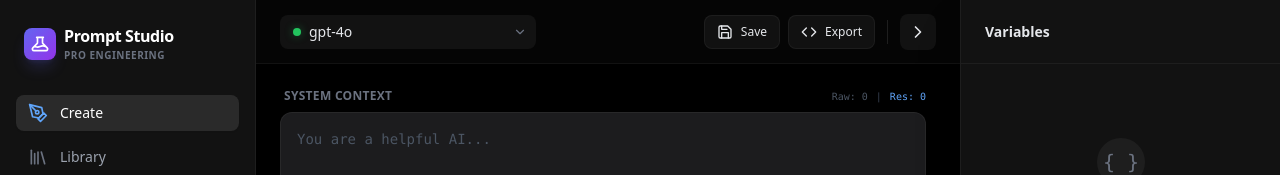
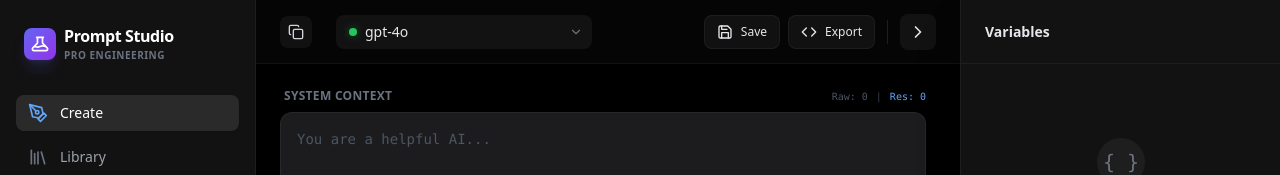
Before and after one commit to Zeknes/Prompt-Studio, a React (Vite) app: page / in a window 1280 px wide. Shown: the top 175 px of the page. Built offline with nearby package versions, Linux system fonts and the light colour scheme.

Commit message:
Add Copy Full Prompt button and fix code block button UI

```diff
--- a/views/CreateView.tsx
+++ b/views/CreateView.tsx
@@ -302,10 +302,10 @@
         <div className="relative group/pre my-4 rounded-lg overflow-hidden border border-gray-200 dark:border-white/10 bg-gray-50/50 dark:bg-[#1c1c1e]">
              {/* Sticky Toolbar */}
              <div className="sticky top-0 right-0 z-20 flex justify-end w-full h-0 overflow-visible pointer-events-none">
-                 <div className="flex flex-col gap-1.5 p-2 opacity-0 group-hover/pre:opacity-100 transition-opacity duration-200 pointer-events-auto">
+                 <div className="flex flex-col gap-1.5 p-2 opacity-0 group-hover/pre:opacity-100 transition-opacity duration-200 pointer-events-auto items-end">
                      <button
                         onClick={handleCopy}
-                        className="p-1.5 bg-white dark:bg-[#2c2c2e] hover:bg-gray-100 dark:hover:bg-[#3a3a3c] text-gray-500 dark:text-gray-400 rounded-md border border-gray-200 dark:border-white/10 shadow-sm transition-all"
+                        className="p-1.5 bg-white dark:bg-[#2c2c2e] hover:bg-gray-100 dark:hover:bg-[#3a3a3c] text-gray-500 dark:text-gray-400 rounded-md border border-gray-200 dark:border-white/10 shadow-sm transition-all flex items-center justify-center w-7 h-7"
                         title="Copy code"
                      >
                         {copied ? <Icons.Check /> : <Icons.Copy />}
@@ -314,7 +314,7 @@
                      {isJson && (
                         <button
                             onClick={() => setWrapped(!wrapped)}
-                            className="px-2 py-1 text-[10px] bg-white dark:bg-[#2c2c2e] hover:bg-gray-100 dark:hover:bg-[#3a3a3c] text-gray-600 dark:text-gray-300 rounded-md font-sans font-medium border border-gray-200 dark:border-white/10 transition-colors shadow-sm whitespace-nowrap"
+                            className="px-2 py-1 h-7 text-[10px] bg-white dark:bg-[#2c2c2e] hover:bg-gray-100 dark:hover:bg-[#3a3a3c] text-gray-600 dark:text-gray-300 rounded-md font-sans font-medium border border-gray-200 dark:border-white/10 transition-colors shadow-sm whitespace-nowrap flex items-center justify-center"
                         >
                             {wrapped ? 'Scroll' : 'Wrap'}
                         </button>
@@ -548,6 +548,15 @@
     }
   }, [includeCredentials, showExportModal]);
 
+  const handleCopyFullPrompt = () => {
+    const finalSystem = TokenService.resolveVariables(systemPrompt, variables);
+    const finalUser = TokenService.resolveVariables(userPrompt, variables);
+    const fullPrompt = `${finalSystem}\n\n---\n\n${finalUser}`;
+
+    navigator.clipboard.writeText(fullPrompt);
+    showToast("Full prompt copied to clipboard", "success");
+  };
+
   return (
     <div className="flex h-full relative">
       <ConfirmModal
@@ -580,6 +589,14 @@
       {/* Left Column: Editor & Output */}
       <div className="flex-1 flex flex-col min-w-0 h-full overflow-hidden transition-colors duration-200">
         <header className="flex-shrink-0 min-h-16 border-b border-gray-200 dark:border-white/5 flex flex-wrap gap-4 justify-between items-center px-6 py-3 bg-white/80 dark:bg-[#0a0a0a]/50 backdrop-blur-sm sticky top-0 z-10 transition-colors duration-200">
+
+          <button
+            onClick={handleCopyFullPrompt}
+            className="p-2 bg-gray-100 hover:bg-gray-200 dark:bg-white/5 dark:hover:bg-white/10 text-gray-600 dark:text-gray-300 rounded-lg transition-colors mr-2 flex-shrink-0"
+            title="Copy Full Prompt"
+          >
+            <Icons.Copy />
+          </button>
 
           {/* Config Selection */}
           <div className="flex items-center gap-3 max-w-full">
```
